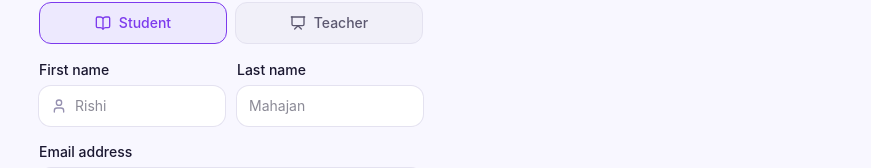
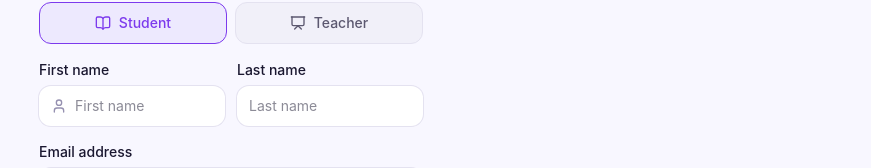
Before and after one commit to Krutikaa04/GenLearn, a React (Vite) app in the folder frontend/: page /register in a window 1280 px wide. Shown: the part 270-438 px from the top of the page, without its empty margins (409-1280 px from the left). Built offline with nearby package versions, Linux system fonts and the light colour scheme; no server answers.

Commit message:
Placeholder changes

```diff
--- a/frontend/src/pages/auth/LoginPage.tsx
+++ b/frontend/src/pages/auth/LoginPage.tsx
@@ -93,7 +93,7 @@ export function LoginPage() {
           </blockquote>
         </div>
 
-        <p className="text-white/40 text-xs">© 2025 GenLearn · MCA Final Year Project</p>
+        <p className="text-white/40 text-xs">© 2026 GenLearn</p>
       </div>
 
       {/* Right panel — form */}
--- a/frontend/src/pages/auth/RegisterPage.tsx
+++ b/frontend/src/pages/auth/RegisterPage.tsx
@@ -84,14 +84,14 @@ export function RegisterPage() {
           <div className="grid grid-cols-2 gap-3">
             <Input
               label="First name"
-              placeholder="Rishi"
+              placeholder="First name"
               icon={<User className="w-4 h-4" />}
               error={errors.firstName?.message}
               {...register('firstName')}
             />
             <Input
               label="Last name"
-              placeholder="Mahajan"
+              placeholder="Last name"
               error={errors.lastName?.message}
               {...register('lastName')}
             />
```
